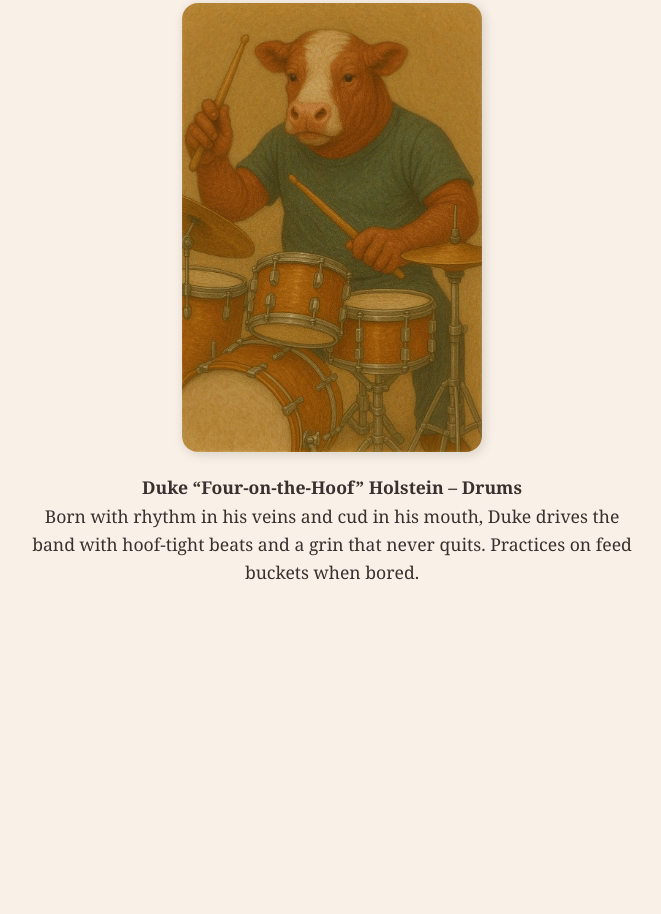
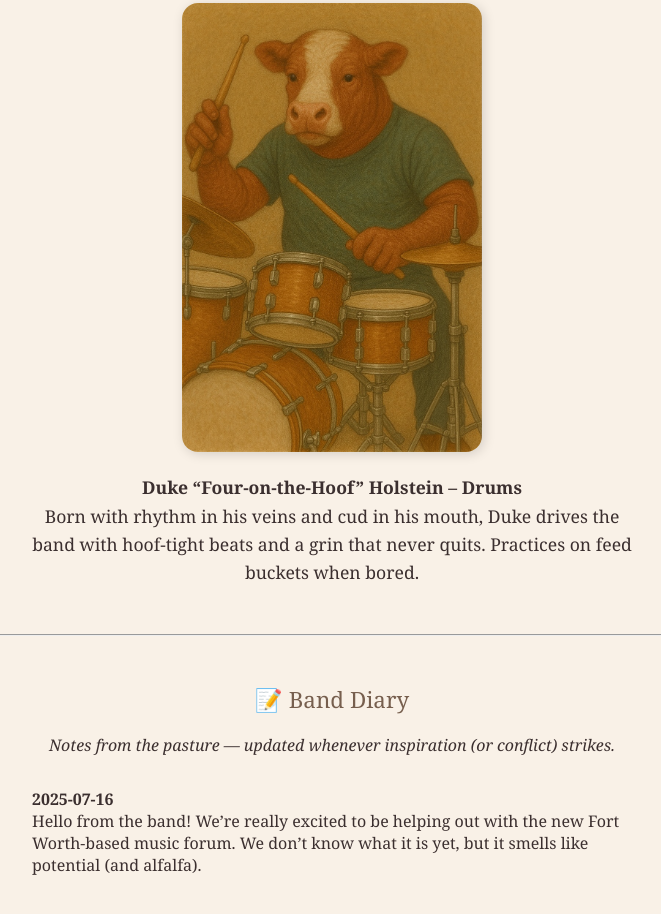
Before and after one commit to fretnoyz/muriff-site, a plain HTML site: page index.html in a window 1280 px wide. Shown: the part 340-1254 px from the top of the page, without its empty margins (308-969 px from the left). Before the commit the page ends 966 px from the top, so only its background shows below. Drawn offline with Linux system fonts and the light colour scheme.

Commit message:
Add diary

```diff
--- a/index.html
+++ b/index.html
@@ -87,5 +87,23 @@
     document.getElementById('band-img').alt = pick.name;
     document.getElementById('band-bio').innerHTML = `<strong>${pick.name}</strong><br>${pick.bio}`;
   </script>
+  <hr style="margin: 3rem 0;">
+
+  <h2>📝 Band Diary</h2>
+  <p><em>Notes from the pasture — updated whenever inspiration (or conflict) strikes.</em></p>
+
+  <div class="diary-entry" style="max-width: 600px; margin: 2rem auto; text-align: left;">
+    <p><strong>2025-07-16</strong><br>
+    Hello from the band! We’re really excited to be helping out with the new Fort Worth-based music forum. We don’t know what it is yet, but it smells like potential (and alfalfa).</p>
+
+  <!--
+    <p><strong>2025-07-18</strong><br>
+    Roscoe keeps detuning the upright bass to match his “inner groove.” We’re not mad, just confused.</p>
+
+    <p><strong>2025-07-20</strong><br>
+    Lester “Moo-tone” is starting drama again. Says the band can’t call itself hornless if he’s holding a sax. He's technically right. But emotionally exhausting.</p>
+  -->
+  </div>
+
 </body>
 </html>
```
